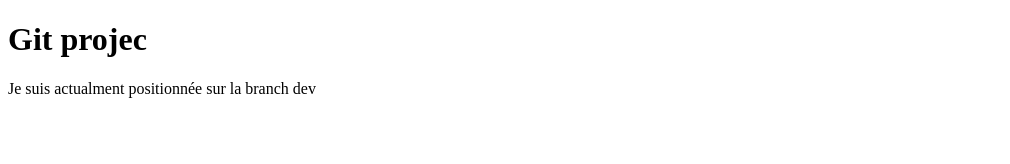
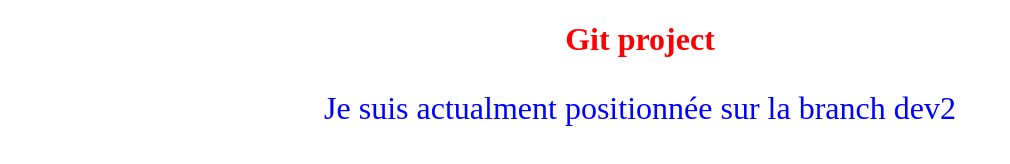
Before and after one commit to Liasique/git-project, a plain HTML site: page index.html in a window 1280 px wide. Shown: the whole page, without its empty margins (0-1010 px from the left). Drawn offline with Linux system fonts and the light colour scheme.

Commit message:
Ajout du fichier CSS

```diff
--- a/index.html
+++ b/index.html
@@ -4,11 +4,12 @@
     <meta charset="UTF-8">
     <meta http-equiv="X-UA-Compatible" content="IE=edge">
     <meta name="viewport" content="width=device-width, initial-scale=1.0">
+    <link rel="stylesheet" href="styles.css">
     <title>Git project</title>
 </head>
 <body>
-    <h1>Git projec</h1>
-    <p>Je suis actualment positionnée sur la branch dev</p>
+    <h1>Git project</h1>
+    <p>Je suis actualment positionnée sur la branch dev2</p>
 
 </body>
 </html>
--- /dev/null
+++ b/styles.css
@@ -0,0 +1,9 @@
+h1 {
+    text-align: center;
+    color: red;
+}
+p{
+    font-size: 2rem;
+    text-align: center;
+    color: blue;
+}
```
